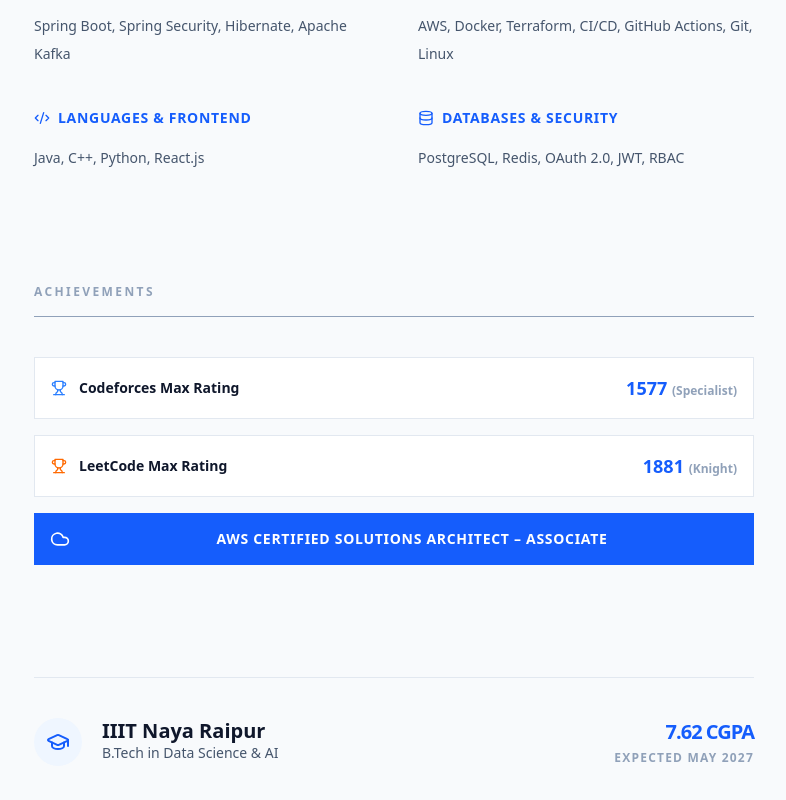
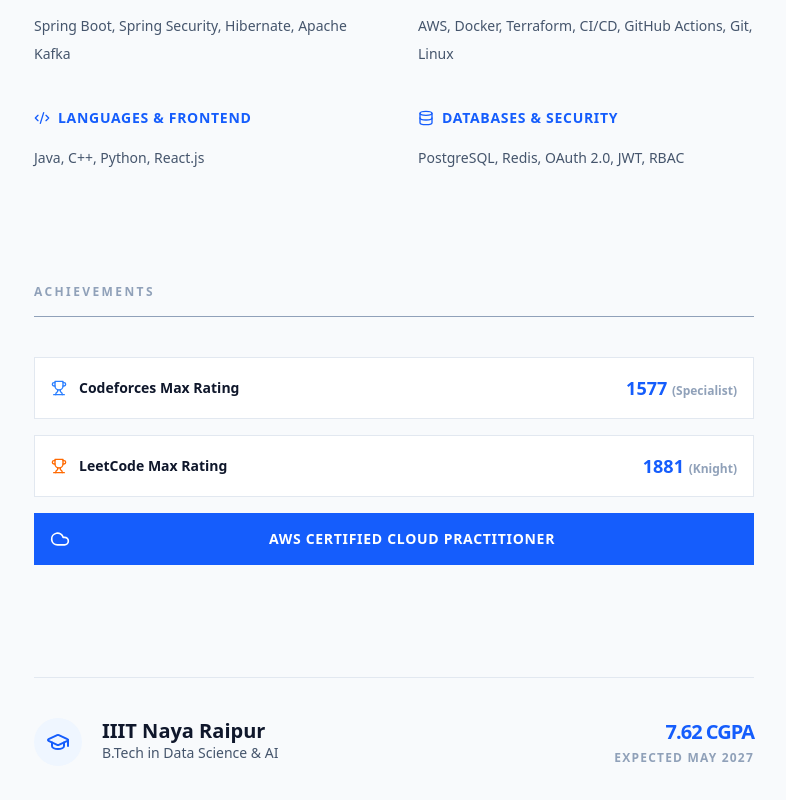
Before and after one commit to Abhinav1416/professional-resume-portfolio, a Next.js app: page / in a window 1280 px wide. Shown: the part 1891-2691 px from the top of the page, without its empty margins (246-1032 px from the left). Built offline with nearby package versions, Linux system fonts and the light colour scheme.

Commit message:
AWS Certified Cloud Practitioner

```diff
--- a/app/page.tsx
+++ b/app/page.tsx
@@ -217,7 +217,7 @@ export default function Portfolio() {
             </div>
             <div className="flex items-center gap-4 p-4 bg-blue-600 text-white">
               <Cloud className="w-5 h-5"/>
-              <span className="text-sm font-black uppercase tracking-wider text-center flex-1">AWS Certified Solutions Architect – Associate</span>
+              <span className="text-sm font-black uppercase tracking-wider text-center flex-1">AWS Certified Cloud Practitioner</span>
             </div>
           </div>
         </section>
```
